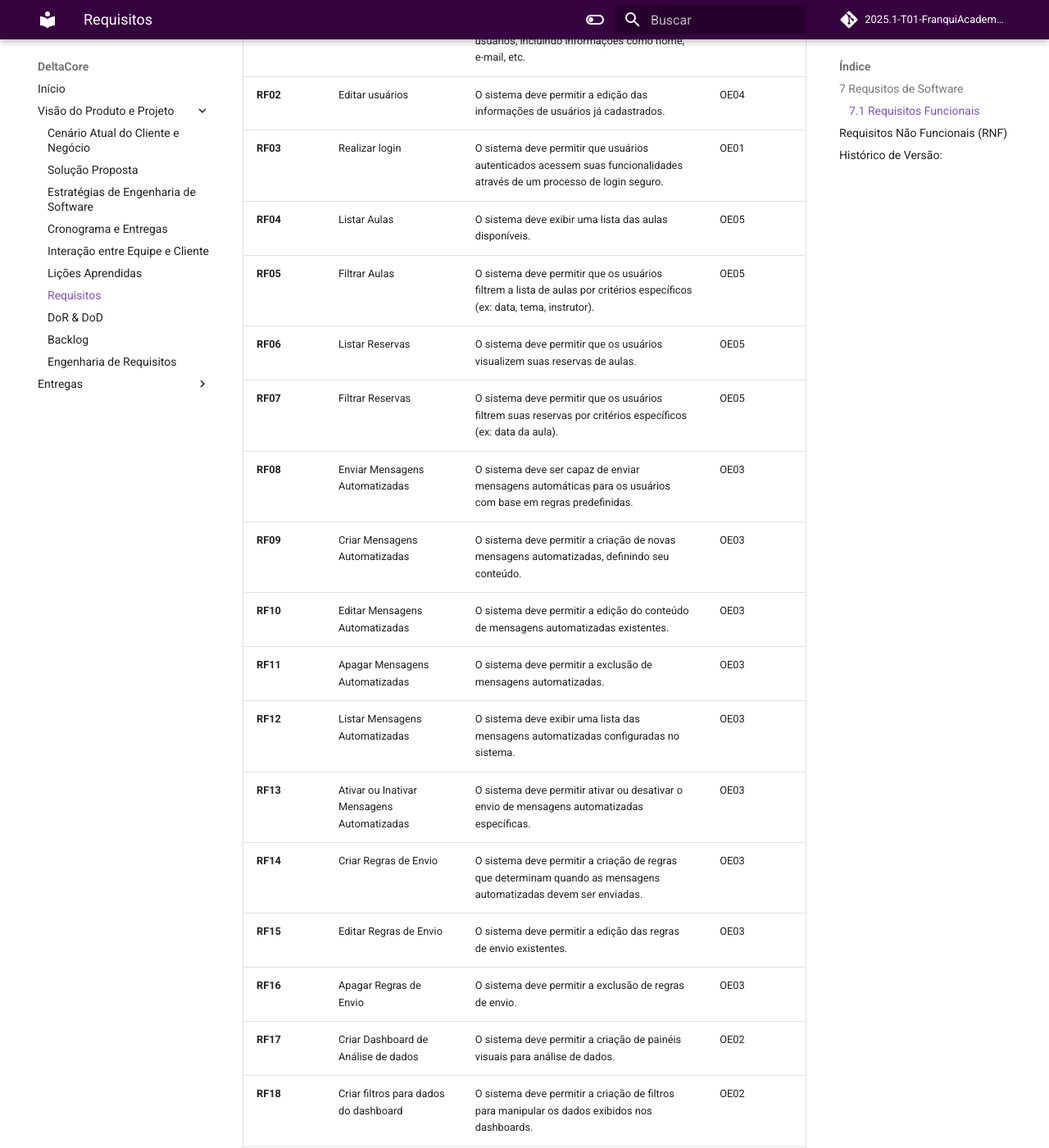
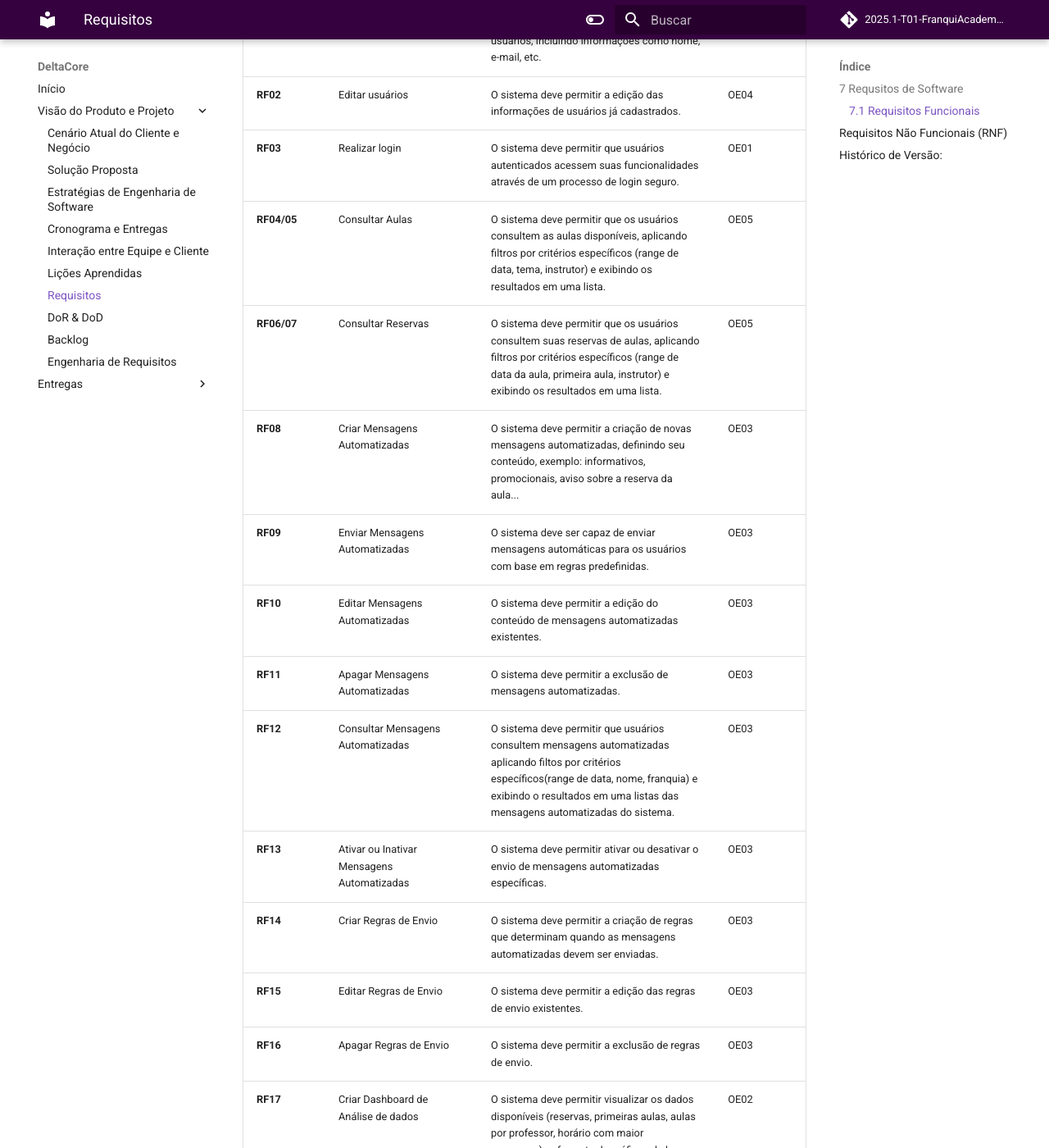
Before and after one commit to mdsreq-fga-unb/2025.1-T01-FranquiAcademia, an MkDocs documentation site: the page built from docs/sections/7-requirements.md, in a window 1280 px wide and 1400 px high, scrolled down 522 px. Shown: the whole window at 82% size. Built offline with MkDocs 1.6.1 and Material for MkDocs 9.7.7, drawn with Linux system fonts in a browser that asks for light colours; comment, search, counter and statistics services are not loaded; some of the changed text lies outside the part shown.

Commit message:
fix: modyfing the function requirements

```diff
--- a/docs/sections/7-requirements.md
+++ b/docs/sections/7-requirements.md
@@ -11,27 +11,30 @@ Os requisitos funcionais descrevem as funcionalidades específicas que o sistema
 |**RF01**|Cadastrar usuários                             |O sistema deve permitir o cadastro de novos usuários, incluindo informações como nome, e-mail, etc.                                        |OE04                          |
 |**RF02**|Editar usuários                                |O sistema deve permitir a edição das informações de usuários já cadastrados.                                                              |OE04                          |
 |**RF03**|Realizar login                                 |O sistema deve permitir que usuários autenticados acessem suas funcionalidades através de um processo de login seguro.                       |OE01                          |
-|**RF04**|Listar Aulas                                   |O sistema deve exibir uma lista das aulas disponíveis.                                                                                     |OE05                          |
-|**RF05**|Filtrar Aulas                                  |O sistema deve permitir que os usuários filtrem a lista de aulas por critérios específicos (ex: data, tema, instrutor).                    |OE05                          |
-|**RF06**|Listar Reservas                                |O sistema deve permitir que os usuários visualizem suas reservas de aulas.                                                                 |OE05                          |
-|**RF07**|Filtrar Reservas                               |O sistema deve permitir que os usuários filtrem suas reservas por critérios específicos (ex: data da aula).                               |OE05                          |
-|**RF08**|Enviar Mensagens Automatizadas                 |O sistema deve ser capaz de enviar mensagens automáticas para os usuários com base em regras predefinidas.                                |OE03                          |
-|**RF09**|Criar Mensagens Automatizadas                  |O sistema deve permitir a criação de novas mensagens automatizadas, definindo seu conteúdo.                                                |OE03                          |
+|**RF04/05**|Consultar Aulas                             |O sistema deve permitir que os usuários consultem as aulas disponíveis, aplicando filtros por critérios específicos (range de data, tema, instrutor) e exibindo os resultados em uma lista. | OE05 |
+|**RF06/07**| Consultar Reservas                         |O sistema deve permitir que os usuários consultem suas reservas de aulas, aplicando filtros por critérios específicos (range de data da aula, primeira aula, instrutor) e exibindo os resultados em uma lista.|OE05 |
+|**RF08**|Criar Mensagens Automatizadas                  |O sistema deve permitir a criação de novas mensagens automatizadas, definindo seu conteúdo, exemplo: informativos, promocionais, aviso sobre a reserva da aula...                                                |OE03                          |
+|**RF09**|Enviar Mensagens Automatizadas                 |O sistema deve ser capaz de enviar mensagens automáticas para os usuários com base em regras predefinidas.                                |OE03                          |
 |**RF10**|Editar Mensagens Automatizadas                 |O sistema deve permitir a edição do conteúdo de mensagens automatizadas existentes.                                                        |OE03                          |
 |**RF11**|Apagar Mensagens Automatizadas                 |O sistema deve permitir a exclusão de mensagens automatizadas.                                                                             |OE03                          |
-|**RF12**|Listar Mensagens Automatizadas                 |O sistema deve exibir uma lista das mensagens automatizadas configuradas no sistema.                                                     |OE03                          |
+|**RF12**|Consultar Mensagens Automatizadas                 |O sistema deve permitir que usuários consultem mensagens automatizadas aplicando filtos por critérios específicos(range de data, nome, franquia) e exibindo o resultados em uma listas das mensagens automatizadas do sistema.|OE03|
 |**RF13**|Ativar ou Inativar Mensagens Automatizadas     |O sistema deve permitir ativar ou desativar o envio de mensagens automatizadas específicas.                                                |OE03                          |
 |**RF14**|Criar Regras de Envio                           |O sistema deve permitir a criação de regras que determinam quando as mensagens automatizadas devem ser enviadas.                           |OE03                          |
 |**RF15**|Editar Regras de Envio                          |O sistema deve permitir a edição das regras de envio existentes.                                                                         |OE03                          |
 |**RF16**|Apagar Regras de Envio                         |O sistema deve permitir a exclusão de regras de envio.                                                                                   |OE03                          |
-|**RF17**|Criar Dashboard de Análise de dados            |O sistema deve permitir a criação de painéis visuais para análise de dados.                                                              |OE02                          |
+|**RF17**|Criar Dashboard de Análise de dados            |O sistema deve permitir visualizar os dados disponíveis (reservas, primeiras aulas, aulas por professor, horário com maior reservas...)no formato de gráficos de barras e/ou pizza, chamando-os como dashboards. |OE02|
 |**RF18**|Criar filtros para dados do dashboard          |O sistema deve permitir a criação de filtros para manipular os dados exibidos nos dashboards.                                             |OE02                          |
 |**RF19**|Editar filtros para dados do dashboard         |O sistema deve permitir a edição dos filtros existentes nos dashboards.                                                                 |OE02                          |
 |**RF20**|Listar filtros para dados do dashboard         |O sistema deve exibir uma lista dos filtros disponíveis para os dashboards.                                                              |OE02                          |
 |**RF21**|Filtrar dados de Dashboards                    |O sistema deve permitir que os usuários apliquem filtros para visualizar dados específicos nos dashboards.                                |OE02                          |
-|**RF22**|Favoritar Dashboards de análises de dado       |O sistema deve permitir que os usuários marquem dashboards como favoritos para acesso rápido.                                            |OE02                          |
-|**RF23**|Exportar Dashboards                            |O sistema deve permitir a exportação dos dashboards em formatos adequados (ex: PDF, imagem).                                               |OE02                          |
-|**RF24**|Exportar Dados da Plataforma Original          |O sistema deve permitir a exportação dos dados brutos da plataforma em formatos comuns (ex: CSV).                                        |OE02                          |
+|**RF22**|Favoritar Dashboard de análises de dado       |O sistema deve permitir que os usuários marquem dashboards como favoritos para acesso rápido.                                            |OE02                          |
+|**RF23**|Exportar Dashboard criados pelo usuário em csv   |O sistema deve permitir a exportação dos dashboards criados pelo cliente em formato CSV. |0E02|
+|**RF24**|Exportar Dashboards em PDF |O sistema deve permitir a exportação dos dashboards em formato PDF adequados.|0E02|
+|**RF25**|Importar planilha csv de dados das reservas de aulas da Plataforma Original| O sistema deve permitir que o usuário importe um arquivo csv com os dados da planilha de reservas de aula da plataforma Original|0E03|
+|**RF26**|Integrar planilha csv de dados das reservas de aulas da Plataforma Original com o banco de dados de aulas |O sistema deve ser capaz de ler o arquivo csv e integrar na base de dados de aula do sistema |OE03|
+
+<!-- **cometnario** Oi professor, somente será possivel exportar um dashboard por vez, fiquei na duvida se colocava isso na descricao do requisitos, pq parece mais uma regra de negocio-->
+
 
 
 ## Requisitos Não Funcionais (RNF)
```
